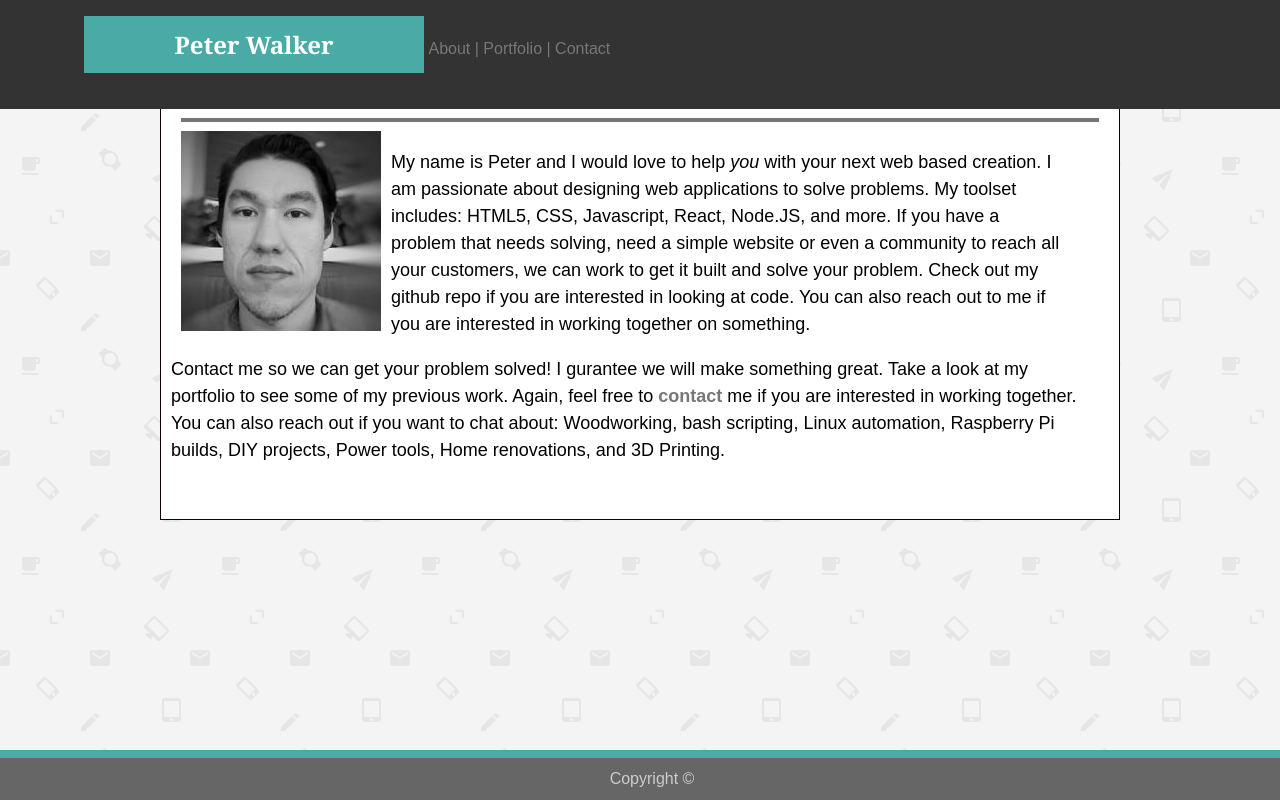
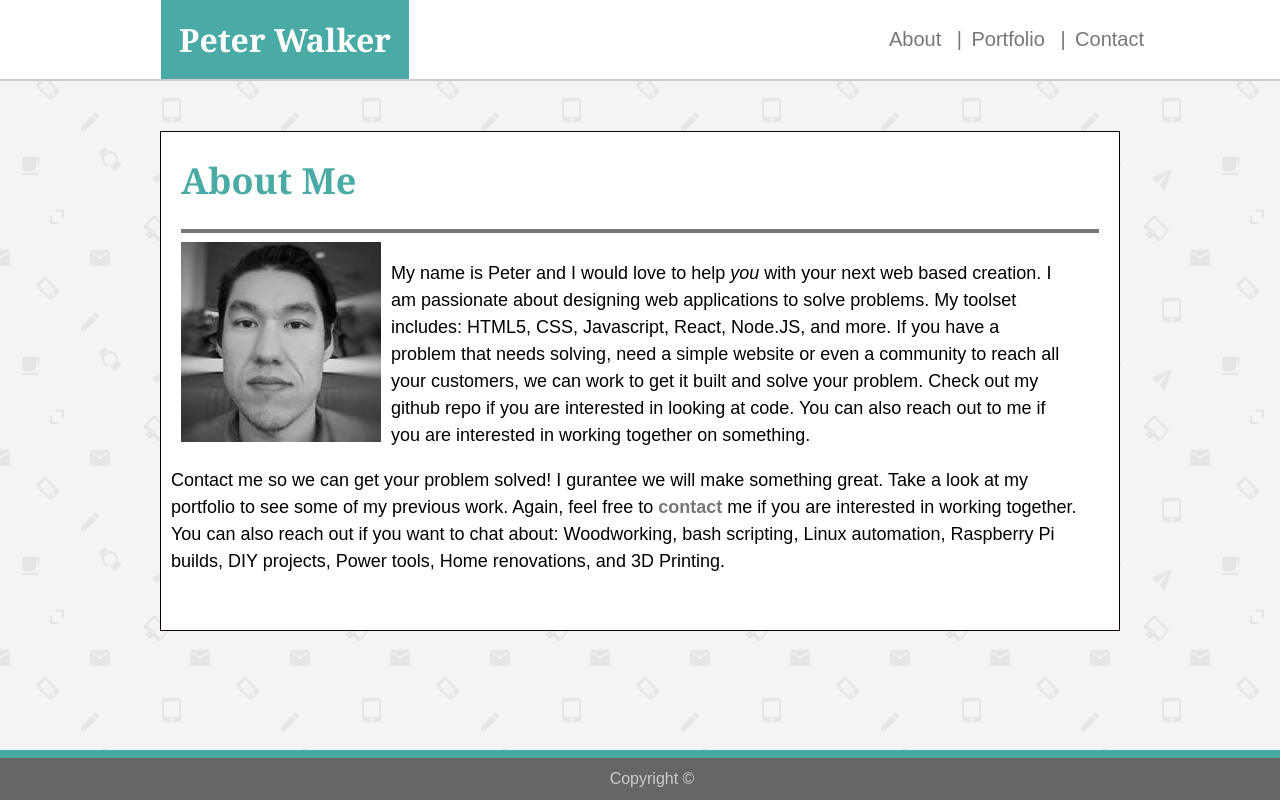
Before and after one commit to peteawalk/basic-portfolio, a plain HTML site: page index.html in a window 1280 px wide. Drawn offline with Linux system fonts and the light colour scheme.

Commit message:
updates to nav bar

```diff
--- a/assets/css/style.css
+++ b/assets/css/style.css
@@ -13,79 +13,45 @@ body {
     padding: 0;
 }
 
-header {
-    background-color: #333333;
-    position: fixed;
-    top: 0;
-    width: 100%;
-    margin-bottom: 10px;
-    z-index: 1;
-  }
-
-  #peterw {
-    text-align: center;
-    color: white;
-    background-color: #4aaaa5;
-    padding: 12px 20px;
-    margin-top: 0px;
-    margin-left: 44px;
-    width: 300px;
+ul li {
+    list-style: none;
+    display: inline-block;
+    word-spacing: 10px;
 }
 
-li {
-    display: inline-block;
-    text-align: center;
-    margin: 0 auto;
-}
-
-
-/* #headwrapper {
-        margin: 0 auto;
-    background-color: #ffffff;
-    border-bottom: 2px solid #cccccc;
-    border-bottom-width: 100%;
-    margin-bottom: 20px;
-    width: 100%;
-    height: 60px;
+li a {
+    color: #777777;
+    text-decoration: none;
+    /* Remove underline on link*/
+    word-spacing: 10px;
+    padding: 0 5px 0 0;
+    font-size: 20px;
 }
 
 #peterw {
-    text-align: center;
-    color: white;
+    margin: 0px 0px 0px 30px;
+    padding: 18px;
     background-color: #4aaaa5;
-    padding: 12px 20px;
-    display: inline-block;
-    margin-top: 0px;
-    margin-right: 180px;
-    margin-left: 44px;
-    width: 300px;
+    color: #ffffff;
+    margin-right: 440px;
 }
 
-#navigate {
-    text-align: center;
-    width: 80px;
-    margin-left: 0px;
-    margin-top: 0px;
-    color: #777777;
-    font-size: 18px;
-    display: inline-block;
-    width: 300px;
-    padding: 0px 5px 5px 15px;
+.flex {
+    display: flex;
+    /* Align vertically */
+    align-items: center;
+    /* Align horizontall centered */
+    justify-content: center;
+    background-color: #ffffff;
+    border-bottom: 2px solid #cccccc;
 }
-
-
-#navigate li {
-    display: inline-block;
-    width: fit-content;
-    text-decoration: none;
-    text-align: center;
-} */
 
 a,
 a:link,
 a:visited {
     color: #777777;
-    text-decoration: none; /* Remove underline on link*/
+    text-decoration: none;
+    /* Remove underline on link*/
 }
 
 a:hover {
@@ -96,39 +62,62 @@ a:hover {
 hr {
     margin-left: 20px;
     margin-right: 20px;
-    color:  #777777;
+    color: #777777;
     border: solid 2px #777777;
     background-color: #777777;
+}
+
+aside {
+    float: left;
+    width: auto;
+    margin-left: 20px;
+    margin-right: 10px;
+    margin-bottom: 10px;
+}
+
+#para1 {
+    float: left;
+    width: 70%;
+    font-size: 18px;
+    line-height: 27px;
+}
+
+#para2 {
+    clear: both;
+    overflow: auto;
+    font-size: 18px;
+    line-height: 27px;
+    margin-left: 10px;
+    width: 95%
 }
 
 #aboutme,
 #mycontact {
     box-sizing: border-box;
-    clear:both;
+    clear: both;
     overflow: auto;
     width: 960px;
-    max-width:960px;
+    max-width: 960px;
     font-size: 18px;
     background-color: #ffffff;
     border: 1px solid #140101;
     height: 500px;
     margin: 0 auto;
-    margin-top: 20px;
-    position: relative:
-    top: 120px;
+    margin-top: 50px;
+    position: relative: top: 120px;
 }
 
 #myportfolio {
     box-sizing: border-box;
     width: 960px;
-    max-width:960px;
+    max-width: 960px;
     margin: 20px 80px;
     font-size: 18px;
     border: 1px solid #140101;
     height: 700px;
     margin: 0 auto;
     background-color: #ffffff;
-    margin-top: 20px;
+    margin-top: 50px;
 }
 
 .portfolio {
@@ -138,6 +127,7 @@ hr {
     font-size: 18px;
 }
 
+/* portfolio.html Image properties below: */
 #image1 {
     float: left;
     margin-left: 20px;
@@ -169,6 +159,7 @@ hr {
     margin-left: 20px;
 }
 
+/* contact.html properties below: */
 
 .contact {
     width: center;
@@ -183,31 +174,7 @@ hr {
     color: #4aaaa5;
     margin-left: 20px;
     font-size: 2em;
- }
-
- aside {
-    float: left;
-    width: auto;
-    margin-left: 20px;
-    margin-right: 10px;
-    margin-bottom: 10px;
 }
-
-#para1 {
-    float: left;
-    width: 70%;
-    font-size: 18px;
-    line-height: 27px;
- }
-
- #para2 {
-     clear: both;
-     overflow: auto;
-     font-size: 18px;
-     line-height: 27px;
-     margin-left: 10px;
-     width: 95%
- }
 
 form {
     margin-left: 10px;
@@ -221,7 +188,7 @@ form {
     padding: 2px;
 }
 
- .btn_submit {
+.btn_submit {
     margin-top: 5px;
     margin-left: 10px;
     background-color: #4aaaa5;
@@ -230,7 +197,7 @@ form {
     text-align: center;
     display: inline-block;
     font-size: 16px;
- }
+}
 
 footer {
     clear: both;
@@ -240,9 +207,10 @@ footer {
     bottom: 0;
     width: 100%;
     background-color: #666666;
-    border-top: 8px solid #4aaaa5; /* Per HW Specs */
-    color:#cccccc;
+    border-top: 8px solid #4aaaa5;
+    /* Per HW Specs */
+    color: #cccccc;
     font-size: 16px;
     text-align: center;
     padding: 12px;
-  }
+}
--- a/index.html
+++ b/index.html
@@ -1,5 +1,6 @@
 <!DOCTYPE html>
 <html lang="en">
+
 <head>
     <meta charset="UTF-8">
     <title>Peter's Portfolio</title>
@@ -7,29 +8,13 @@
 </head>
 
 <body>
-        <!-- <div id="headwrapper"> -->
-    <!-- <header id="headwrapper">
-        <h1 id="peterw">Peter Walker</h1>
-        <nav id="navigate">
+    <header class="flex">
+        <h1 id="peterw"> Peter Walker</h1>
         <ul>
-                <li><a id="index" href="index.html">About |</a></li>
-                <li><a id="portfolio" href="portfolio.html">Portfolio |</a></li>
-                <li><a id="contact" href="contact.html">Contact</a></li>
+            <li> <a id="index" href="index.html">About |</a> </li>
+            <li> <a id="portfolio" href="portfolio.html"> Portfolio |</a> </li>
+            <li> <a id="contact" href="contact.html"> Contact</a> </li>
         </ul>
-        </nav>
-    </header> -->
-        <!-- </div> -->
-
-
-        <header>
-                <nav>
-                    <ul>
-                        <li><h1 id="peterw">Peter Walker</h1></li>
-                        <li><a id="index" href="index.html">About |</a></li>
-                        <li><a id="portfolio" href="portfolio.html">Portfolio |</a></li>
-                        <li><a id="contact" href="contact.html">Contact</a></li>
-                   </ul>
-                </nav>
     </header>
 
     <div id="aboutme">
@@ -37,12 +22,20 @@
         <hr>
         <aside><img src="assets/images/me_slack.jpeg" alt="Image of Peter Walker" height="200px" width="200px"></aside>
         <p id="para1">
-                    My name is Peter and I would love to help <em>you</em> with your next web based creation. I am passionate about designing web applications to solve problems. My toolset includes: HTML5, CSS, Javascript, React, Node.JS, and more. If you have a problem that needs solving, need a simple website or even a community to reach all your customers, we can work to get it built and solve your problem. Check out my github repo if you are interested in looking at code. You can also reach out to me if you are interested in working together on something.
+            My name is Peter and I would love to help <em>you</em> with your next web based creation. I am passionate
+            about designing web applications to solve problems. My toolset includes: HTML5, CSS, Javascript, React,
+            Node.JS, and more. If you have a problem that needs solving, need a simple website or even a community to
+            reach all your customers, we can work to get it built and solve your problem. Check out my github repo if
+            you are interested in looking at code. You can also reach out to me if you are interested in working
+            together on something.
         </p>
         <p id="para2">
-                    Contact me so we can get your problem solved! I gurantee we will make something great. Take a look at my portfolio to see some of my previous work.
-                    Again, feel free to <strong><a href="contact.html">contact</a></strong> me if you are interested in working together.
-                    You can also reach out if you want to chat about: Woodworking, bash scripting, Linux automation, Raspberry Pi builds, DIY projects, Power tools, Home renovations, and 3D Printing.
+            Contact me so we can get your problem solved! I gurantee we will make something great. Take a look at my
+            portfolio to see some of my previous work.
+            Again, feel free to <strong><a href="contact.html">contact</a></strong> me if you are interested in working
+            together.
+            You can also reach out if you want to chat about: Woodworking, bash scripting, Linux automation, Raspberry
+            Pi builds, DIY projects, Power tools, Home renovations, and 3D Printing.
         </p>
     </div>
 
@@ -50,4 +43,5 @@
         Copyright &copy;
     </footer>
 </body>
+
 </html>
```
Also changed, not shown: contact.html (+13 -11 lines), portfolio.html (+9 -10 lines). Lines whose indentation alone changed are shown as unchanged.
